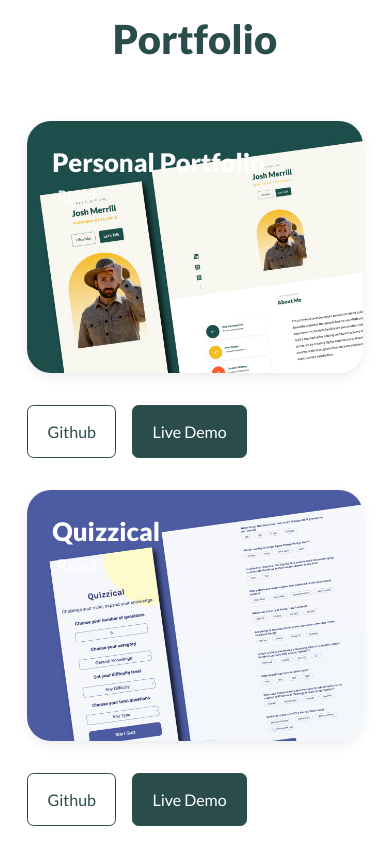
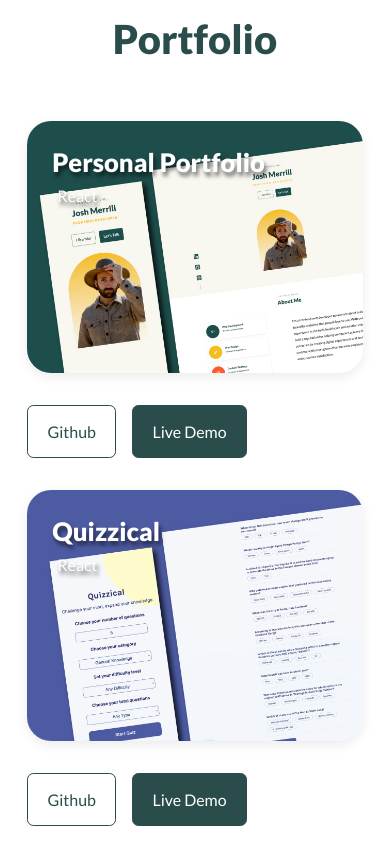
Before and after one commit to josh-merrill/personal-portfolio, a React (Vite) app: page / in a window 390 px wide. Shown: the part 3043-3884 px from the top of the page. Built offline with nearby package versions, Linux system fonts and the light colour scheme.

Commit message:
STYLE: Updated portofolio title and small styling on mobile devices

```diff
--- a/src/components/portfolio/portfolio.css
+++ b/src/components/portfolio/portfolio.css
@@ -60,4 +60,8 @@
     grid-template-columns: 1fr;
     gap: 1rem;
   }
+
+  .portfolio__item h3, .portfolio__item small {
+    text-shadow: 2px 4px 4px rgba(0,0,0,0.6);
+  }
 }
```
